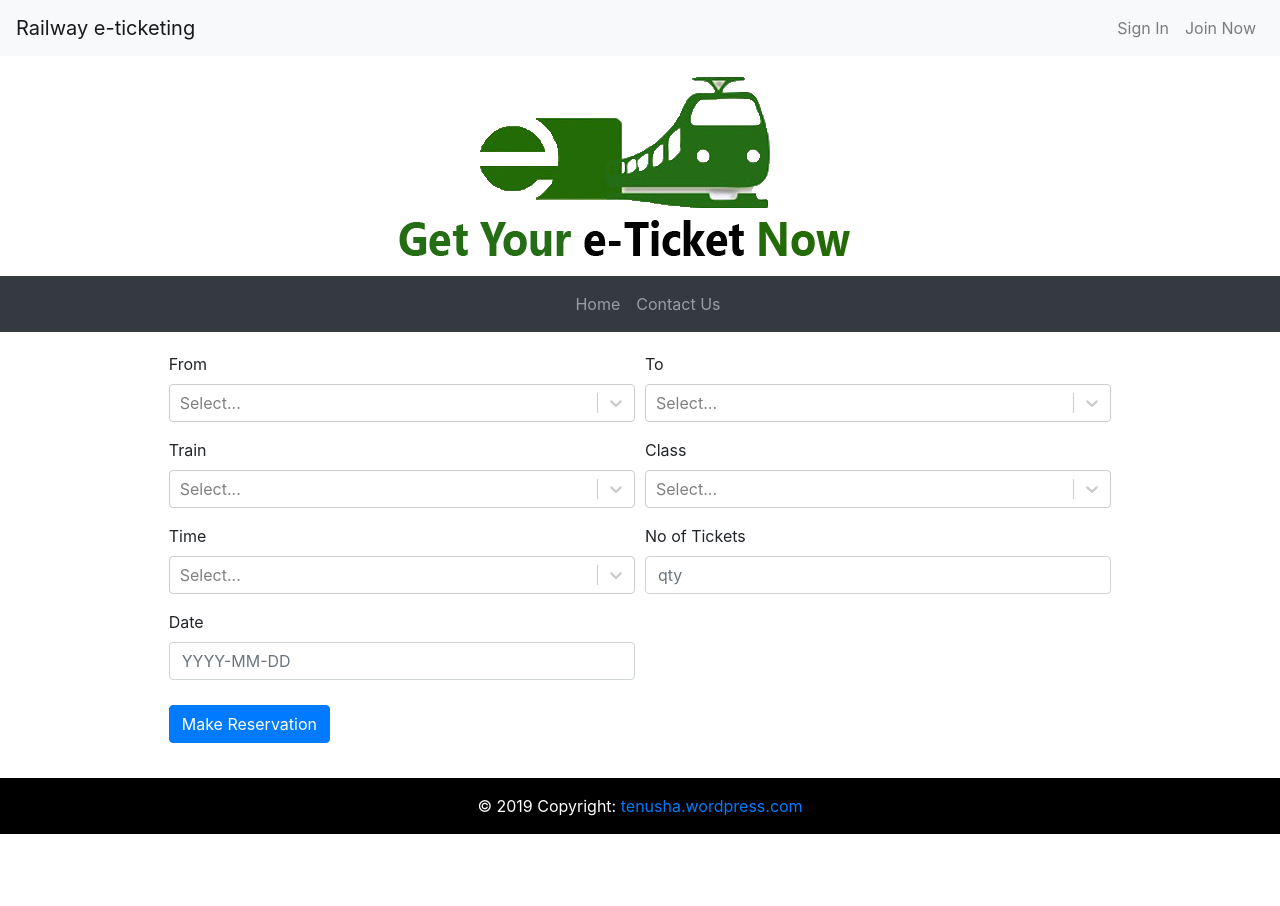
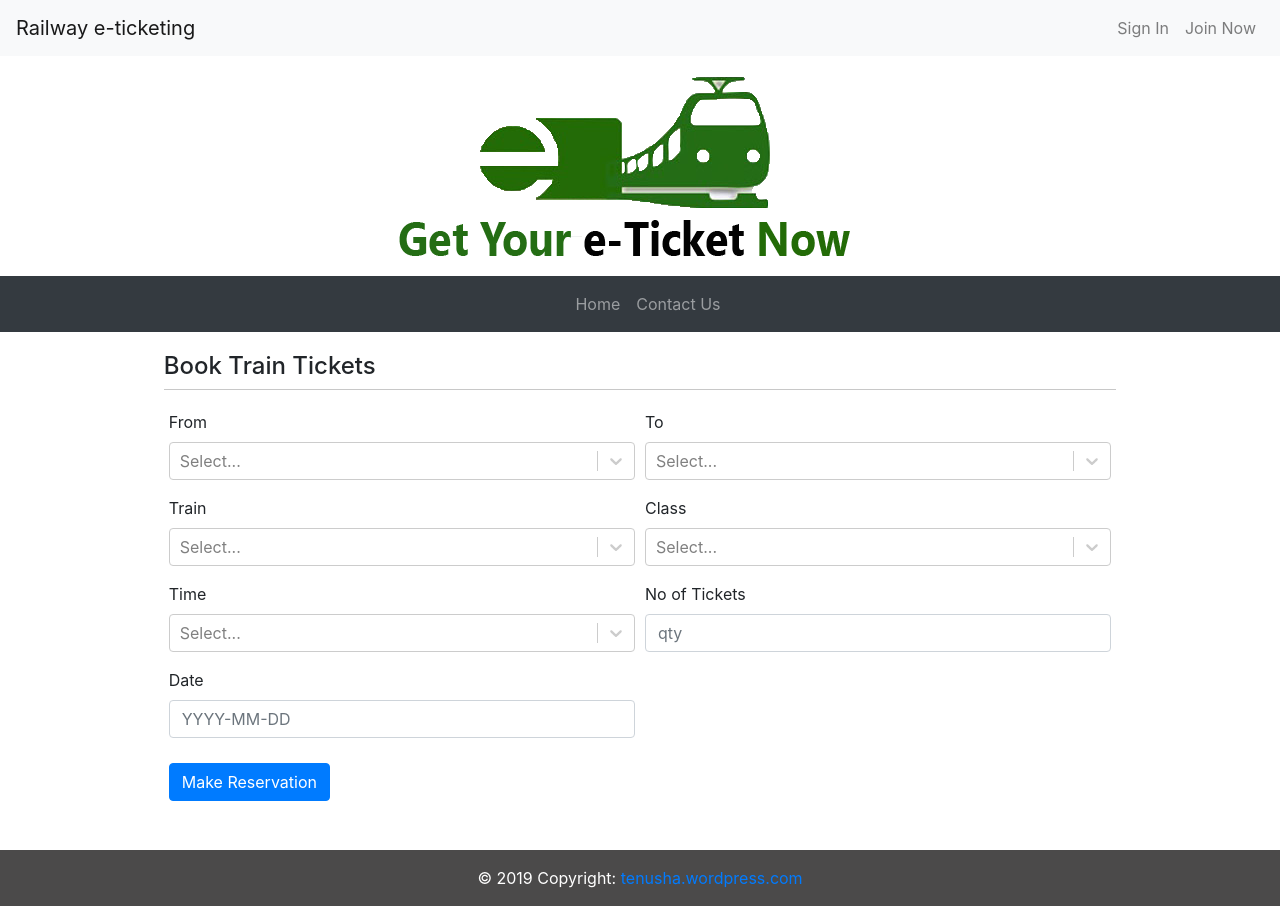
Before and after one commit to tenusha/railway-reservation-system, a React (Create React App) app in the folder web/: page / in a window 1280 px wide. Before the commit the page ends 834 px from the top, so only its background shows below. Built offline with nearby package versions, Linux system fonts and the light colour scheme; no server answers.

Commit message:
refractor

```diff
--- a/web/src/App.css
+++ b/web/src/App.css
@@ -27,6 +27,28 @@
   display: block;
 }
 
+body {
+  height: 100%;
+  position: relative;
+ }
+
+ * {
+  box-sizing: border-box;
+ }
+
+ *:before,
+ *:after {
+  box-sizing: border-box;
+ }
+
+ .main-container {
+  min-height: 100vh; /* will cover the 100% of viewport */
+  overflow: hidden;
+  display: block;
+  position: relative;
+  padding-bottom: 80px; /* height of your footer */
+ }
+
 @keyframes App-logo-spin {
   from {
     transform: rotate(0deg);
--- a/web/src/App.js
+++ b/web/src/App.js
@@ -14,6 +14,7 @@ import Contact from './components/Contact'
 import Reservations from './components/Reservations'
 import Payment from './components/Payment'
 import AccountSettings from './components/AccountSettings'
+import Footer from './components/Footer'
 
 class App extends Component {
   constructor(props, context) {
@@ -62,6 +63,7 @@ class App extends Component {
 
     return (
       <>
+        <div className="main-container">
           <NavBar
             handleLoginShow={this.handleLoginShow}
             handleRegisterShow={this.handleRegisterShow}
@@ -94,12 +96,9 @@ class App extends Component {
               </Switch>
             </Suspense>
           </Router>
+        </div>
 
-        <footer className="page-footer font-small" style={{ backgroundColor: 'black', color: 'white', marginTop:10 }}>
-          <div className="footer-copyright text-center py-3">© 2019 Copyright:
-            <a href="https://tenusha.wordpress.com"> tenusha.wordpress.com</a>
-          </div>
-        </footer>
+        <Footer />
 
         <ToastContainer
           autoClose={3000}
--- /dev/null
+++ b/web/src/components/Footer.js
@@ -0,0 +1,16 @@
+import React, { Component } from 'react'
+
+class Footer extends Component {
+
+    render() {
+        return (
+            <footer className="page-footer font-small" style={{ backgroundColor: '#4B4A4A', color: 'white', position: 'absolute', bottom: 0, width: '100%' }}>
+                <div className="footer-copyright text-center py-3">© 2019 Copyright:
+                    <a href="https://tenusha.wordpress.com"> tenusha.wordpress.com</a>
+                </div>
+            </footer>
+        )
+    }
+}
+
+export default Footer
--- a/web/src/components/Home.js
+++ b/web/src/components/Home.js
@@ -135,6 +135,9 @@ class Home extends Component {
         return (
             <Form style={{ padding: 20 }} onSubmit={(e) => this.handleSubmit(e)}>
                 <Row style={{ alignItems: 'center', justifyContent: 'center' }}>
+                    <Form.Row style={{ width: '75%', borderBottom: '1px solid rgb(200,200,200)', marginBottom:20 }}>
+                        <h4>Book Train Tickets</h4>
+                    </Form.Row>
                     <Form.Row style={{ width: '75%' }}>
                         <Form.Group as={Col} controlId="from">
                             <Form.Label>From</Form.Label>
--- a/web/src/components/Reservations.js
+++ b/web/src/components/Reservations.js
@@ -56,7 +56,7 @@ class Reservations extends Component {
 
     render() {
         return (
-            <Row style={{ alignItems: 'center', justifyContent: 'center' }}>
+            <Row style={{ alignItems: 'center', justifyContent: 'center', width:'100%' }}>
                 {this.state.reservations.length <= 0 &&
                     <Row style={{ width: '75%', padding: 10 }}>
                         <Col>
```
Lines whose indentation alone changed are shown as unchanged.
